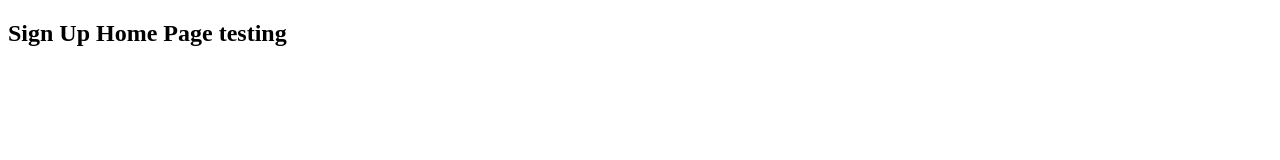
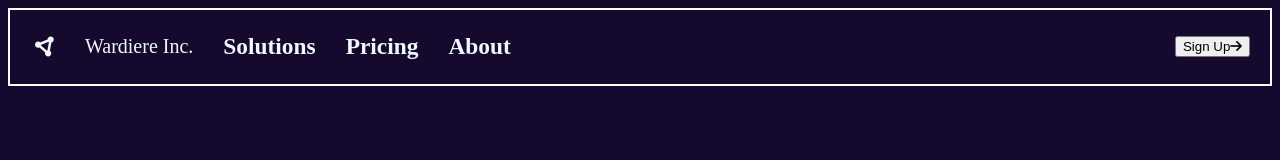
Before and after one commit to parkashkumarcs/Modern_SignUp_Page, a plain HTML site: page SignUp.html in a window 1280 px wide. Drawn offline with Linux system fonts and the light colour scheme.

Commit message:
Some css code added and updated 06/21/2025

```diff
--- /dev/null
+++ b/CSS/SignUp.css
@@ -0,0 +1,22 @@
+:root{
+    --primary-color: rgb(21, 10, 46);
+}
+
+body{
+    background: var(--primary-color);
+}
+.header{
+    background-color: var(--primary-color);
+    font-size: 20px;
+    display: flex;
+    flex-direction: row;
+    border: 2px solid white;
+    align-items: center;
+    gap: 30px;
+    padding-left: 25px;
+    color: aliceblue;
+}
+.header button{
+    position: absolute;
+    right: 30px;
+}
--- a/SignUp.html
+++ b/SignUp.html
@@ -3,9 +3,19 @@
 <head>
     <meta charset="UTF-8">
     <meta name="viewport" content="width=device-width, initial-scale=1.0">
+    <link rel="stylesheet" href="https://cdnjs.cloudflare.com/ajax/libs/font-awesome/6.5.0/css/all.min.css">
+    <link rel="stylesheet" href="../CSS/SignUp.css">
     <title>Document</title>
 </head>
 <body>
-    <h2>Sign Up Home Page testing</h2>
+    <!-- <h2>Sign Up Home Page testing</h2> -->
+    <header class="header">
+        <i class="fa-solid fa-circle-nodes"></i> Wardiere Inc.
+        <h3>Solutions</h3>
+        <h3>Pricing</h3>
+        <h3>About</h3>
+        <button> Sign Up<i class="fa-solid fa-arrow-right"></i> </button>
+    </header>
+
 </body>
 </html>
```
